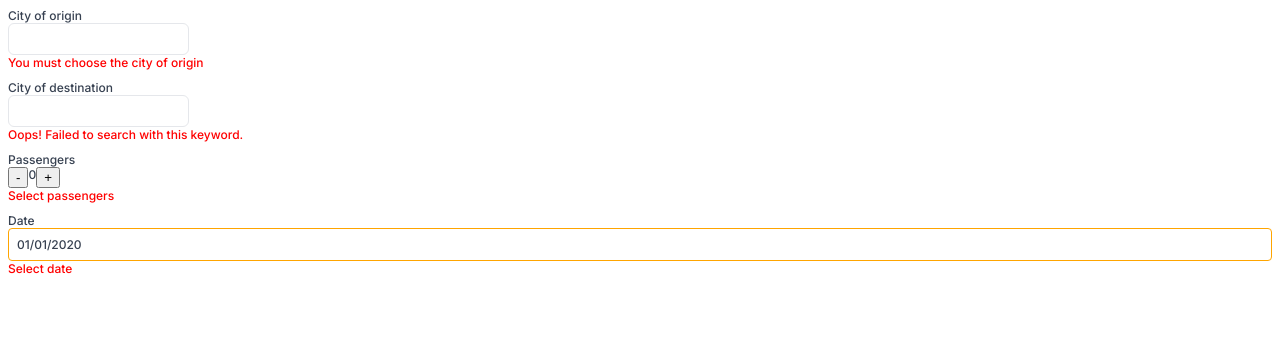
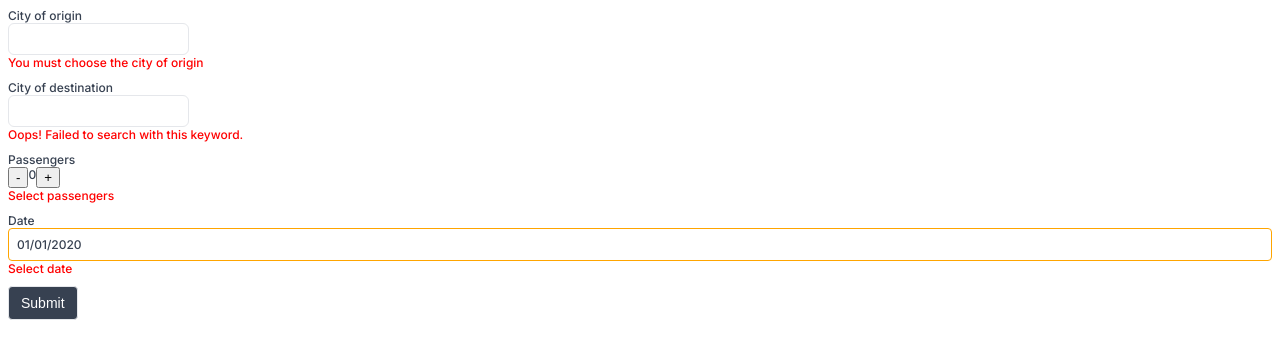
Before and after one commit to vitorcremonez/mozio-tech-assessment, a Next.js app: page / in a window 1280 px wide. Shown: the top 358 px of the page. Built offline with nearby package versions, Linux system fonts and the light colour scheme.

Commit message:
Create basic button component

```diff
--- /dev/null
+++ b/src/components/Button/index.tsx
@@ -0,0 +1,13 @@
+import React from "react";
+import { Container } from "./styles";
+
+interface ButtonProps {
+	children: React.ReactNode;
+	disabled?: boolean;
+}
+
+const Button: React.FC<ButtonProps> = (props) => {
+	return <Container {...props} />;
+};
+
+export default Button;
--- /dev/null
+++ b/src/components/Button/styles.ts
@@ -0,0 +1,22 @@
+import styled from "styled-components";
+
+export const Container = styled.button`
+	background-color: #374151;
+	border: 1px solid #e5e7eb;
+	border-radius: 4px;
+	color: white;
+	font-size: 14px;
+	padding: 8px 12px;
+	cursor: pointer;
+	transition: background-color 100ms ease-in-out;
+
+	&:hover {
+		background-color: #4b5563;
+	}
+	&:active {
+		background-color: #1f2937;
+	}
+	:disabled {
+		background-color: #e5e7eb;
+	}
+`;
--- /dev/null
+++ b/src/components/index.tsx
@@ -0,0 +1 @@
+export { default as Button } from "./Button";
--- a/src/pages/index.tsx
+++ b/src/pages/index.tsx
@@ -1,3 +1,4 @@
+import { Button } from "components";
 import {
 	DatePickerInput,
 	LocationPickerInput,
@@ -31,6 +32,7 @@ export default function Home() {
 				onChange={() => {}}
 				error={"Select date"}
 			/>
+			<Button>Submit</Button>
 		</>
 	);
 }
```
